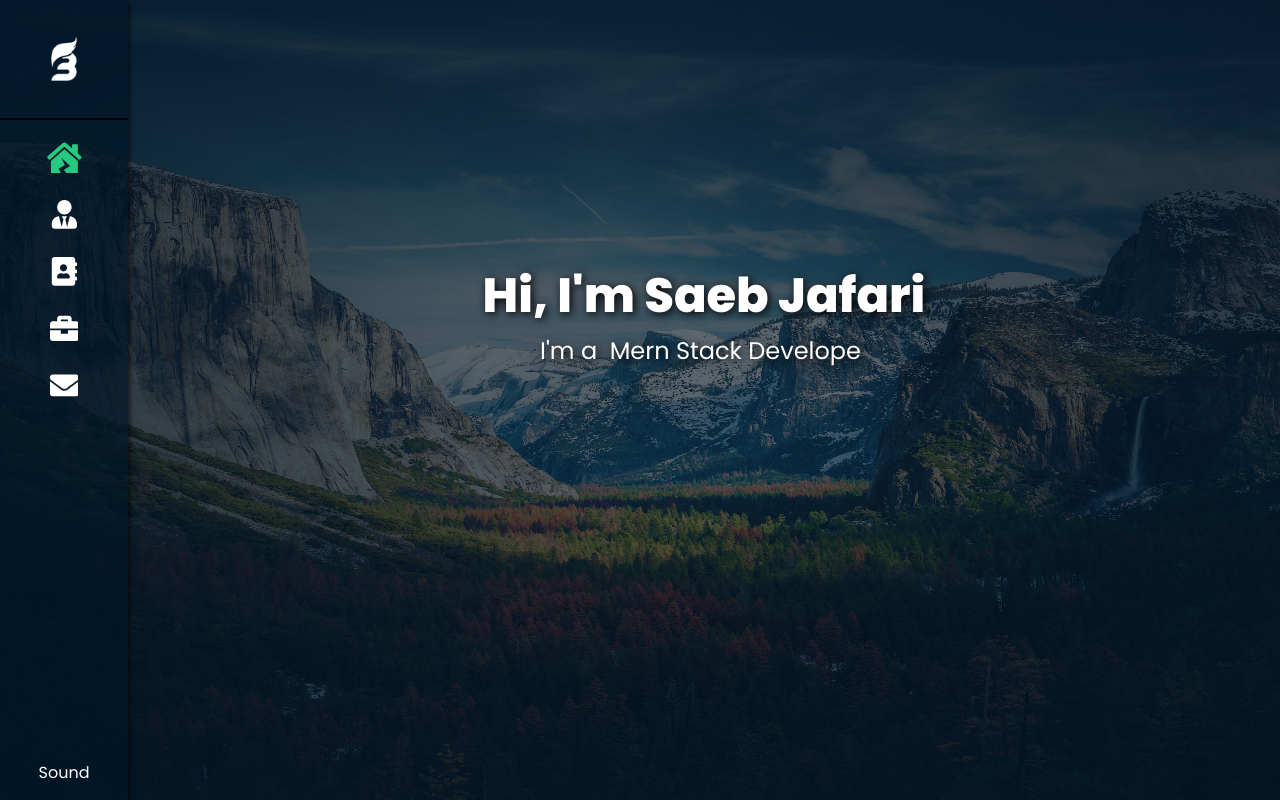
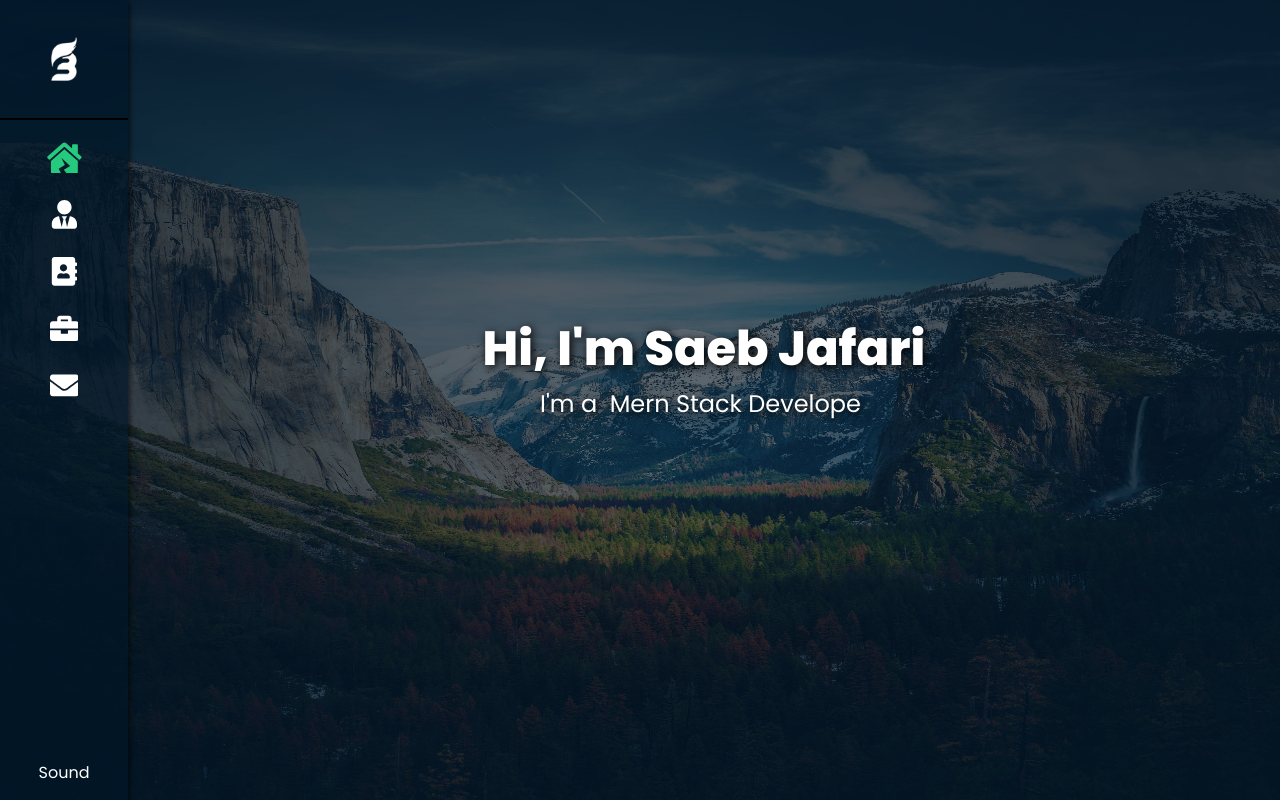
Before and after one commit to saeb75/portfolio_next, a Next.js app: page / in a window 1280 px wide. Built offline with nearby package versions, Linux system fonts and the light colour scheme.

Commit message:
add page  animation

```diff
--- a/package.json
+++ b/package.json
@@ -9,6 +9,7 @@
   },
   "dependencies": {
     "bootstrap": "^4.6.0",
+    "framer-motion": "^4.1.4",
     "next": "10.1.3",
     "react": "17.0.2",
     "react-bootstrap": "^1.5.2",
--- a/src/Component/Layout/Layout.js
+++ b/src/Component/Layout/Layout.js
@@ -73,7 +73,7 @@ const Layout = ({ children }) => {
             <div className="layout_sound">sound</div>
           </div>
         </div>
-        <div className="p-0 layout_body">
+        <div className="p-0 layout_body" style={{ overflow: "hidden" }}>
           <div className="navbar_container">
             <FaBars onClick={() => setOpen(!open)} />
           </div>
--- a/src/pages/_app.js
+++ b/src/pages/_app.js
@@ -1,12 +1,13 @@
 import "../styles/styles.scss";
 import "bootstrap/dist/css/bootstrap.min.css";
-function MyApp({ Component, pageProps }) {
+import { AnimatePresence, motion } from "framer-motion";
+function MyApp({ Component, pageProps, router }) {
   return (
-    <>
-      <div className="slide_right slide  diActive"></div>
-      <div className="slide_left slide diActive"></div>
-      <Component {...pageProps} />
-    </>
+    <AnimatePresence exitBeforeEnter>
+      {/*     <div className="slide_right slide  diActive"></div>
+      <div className="slide_left slide diActive"></div> */}
+      <Component {...pageProps} key={router.route} />
+    </AnimatePresence>
   );
 }
 
--- a/src/pages/index.js
+++ b/src/pages/index.js
@@ -3,12 +3,26 @@ import Layout from "../Component/Layout/Layout";
 import styles from "../styles/Home.module.css";
 import Typical from "react-typical";
 import { useEffect, useState } from "react";
+import { motion } from "framer-motion";
 export default function Home() {
   const [slide, setSlide] = useState(false);
 
   return (
     <Layout>
-      <div className="personal_title">
+      <motion.div
+        initial="hidden"
+        animate="show"
+        exit="exit"
+        variants={{
+          hidden: { x: 1300, opacity: 0 },
+          show: { opacity: 1, x: 0 },
+          exit: {
+            x: 1300,
+            opacity: 0,
+          },
+        }}
+        className="personal_title"
+      >
         <h1 className="saeb"> hi, i'm Saeb Jafari</h1>
         <p className="d-flex">
           I'm a<p style={{ opacity: 0 }}>s</p>
@@ -24,7 +38,7 @@ export default function Home() {
             loop={1}
           />
         </p>
-      </div>
+      </motion.div>
     </Layout>
   );
 }
--- a/src/styles/_home.scss
+++ b/src/styles/_home.scss
@@ -122,7 +122,7 @@
 
   .personal_title {
     width: 100%;
-    left: 50%;
+
     top: 40%;
     display: flex;
     flex-direction: column;
```
Also changed, not shown: src/pages/about.js (+16 -1 lines), src/pages/contact.js (+20 -5 lines), src/pages/portfolio.js (+19 -4 lines), src/pages/resume.js (+16 -2 lines), 1 other file (tests, documents, lock files or other folders).
